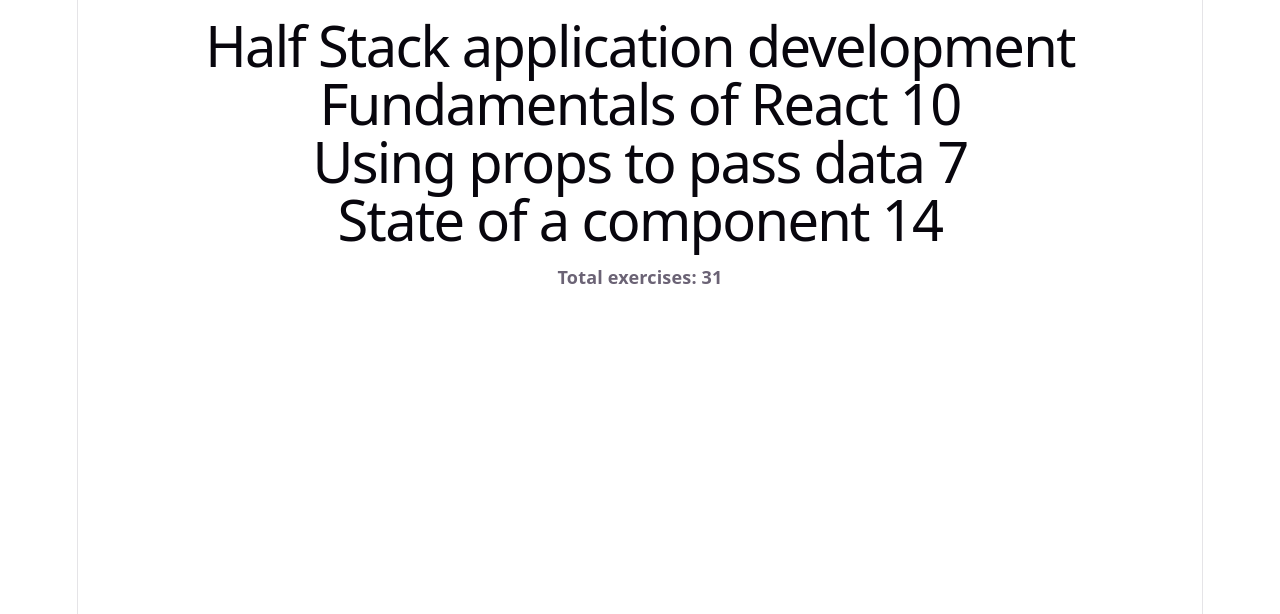
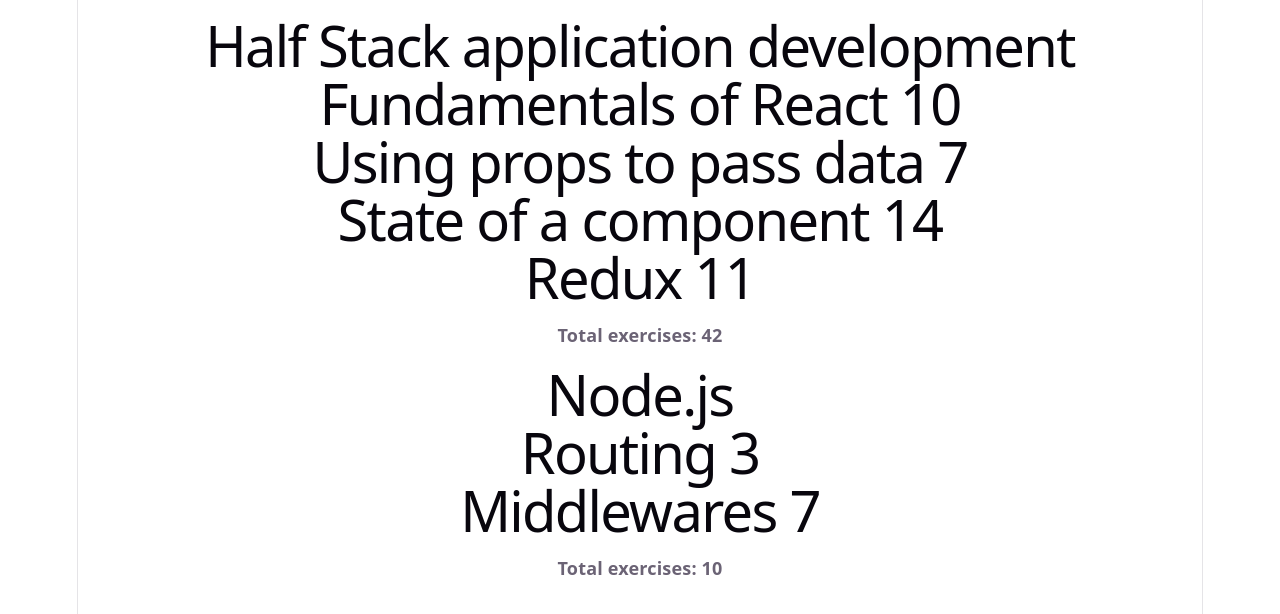
Before and after one commit to G1thub001/Helsinki-fullstack-open, a React (Vite) app in the folder Helsinki-fullstack-open/part2/courseinfo/: page / in a window 1280 px wide. Shown: the top 614 px of the page. Built offline with nearby package versions, Linux system fonts and the light colour scheme.

Commit message:
Complete Part 2 exercise 2.4

```diff
--- a/Helsinki-fullstack-open/part2/courseinfo/src/App.tsx
+++ b/Helsinki-fullstack-open/part2/courseinfo/src/App.tsx
@@ -57,7 +57,9 @@
 }
 
 function App() {
-  const course = {
+  const courses = [
+    {
+      id: 1,
       name: 'Half Stack application development',
       parts: [
         {
@@ -74,13 +76,39 @@
           name: 'State of a component',
           exercises: 14,
           id: 3
+        },
+        {
+          name: 'Redux',
+          exercises: 11,
+          id: 4
+        }
+      ]
+    },
+    {
+      id: 2,
+      name: 'Node.js',
+      parts: [
+        {
+          name: 'Routing',
+          exercises: 3,
+          id: 1
+        },
+        {
+          name: 'Middlewares',
+          exercises: 7,
+          id: 2
         }
       ]
     }
+  ]
 
   return (
     <div>
-      <Course course={course} />
+       {
+   courses.map((course) => (
+    <Course key={course.id} course={course} />
+  ))
+  }
     </div>
   )
 }
```
Lines whose indentation alone changed are shown as unchanged.
